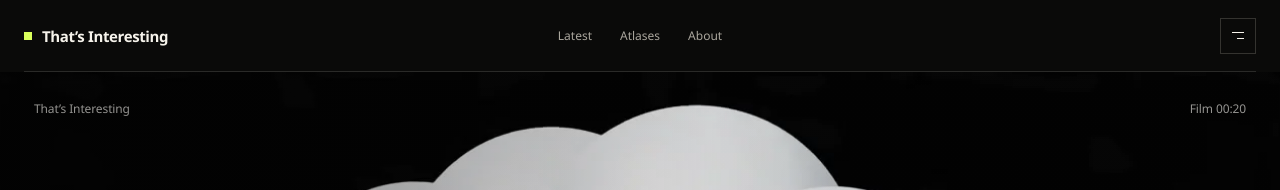
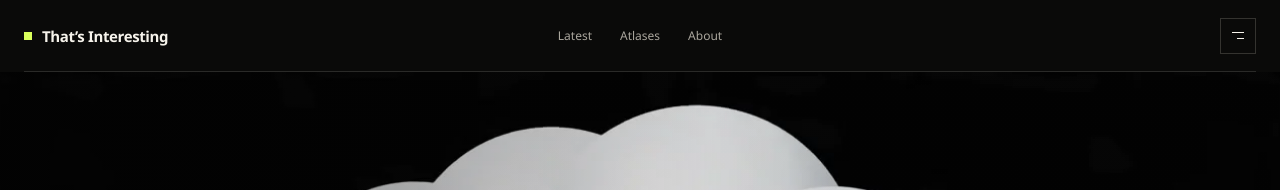
Before and after one commit to AdamMason1877/thatsinteresting.org, a React (Vite) app: page / in a window 1280 px wide. Shown: the top 190 px of the page. Built offline with nearby package versions, Linux system fonts and the light colour scheme.

Commit message:
Remove homepage film stamp

```diff
--- a/src/components/HomeLoopHero.jsx
+++ b/src/components/HomeLoopHero.jsx
@@ -72,11 +72,6 @@ export default function HomeLoopHero({ experience }) {
         <div className="home-loop-hero__veil" aria-hidden="true" />
       </div>
 
-      <div className="home-loop-hero__stamp" aria-hidden="true">
-        <span>That’s Interesting</span>
-        <span>Film 00:20</span>
-      </div>
-
       <div className="home-loop-hero__copy">
         <h1 id="home-loop-title">
           Nothing is interesting <span>alone.</span>
--- a/src/styles.css
+++ b/src/styles.css
@@ -3293,18 +3293,6 @@ a:focus-visible .arrow {
     linear-gradient(90deg, rgba(3, 3, 3, .52) 0%, rgba(3, 3, 3, .08) 56%, rgba(3, 3, 3, .16) 100%);
 }
 
-.home-loop-hero__stamp {
-  position: absolute;
-  inset: 28px 34px auto;
-  z-index: 3;
-  display: flex;
-  justify-content: space-between;
-  color: rgba(239, 238, 233, .62);
-  font-size: 12px;
-  font-weight: 500;
-  letter-spacing: -.01em;
-}
-
 .home-page--field .home-loop-hero__copy {
   width: min(760px, calc(100% - 68px));
   left: 34px;
@@ -3827,11 +3815,6 @@ a:focus-visible .arrow {
       linear-gradient(90deg, rgba(3, 3, 3, .26), transparent 72%);
   }
 
-  .home-loop-hero__stamp {
-    inset: 18px 20px auto;
-    font-size: 11px;
-  }
-
   .home-page--field .home-loop-hero__copy {
     width: auto;
     inset: auto 20px 30px;
```
